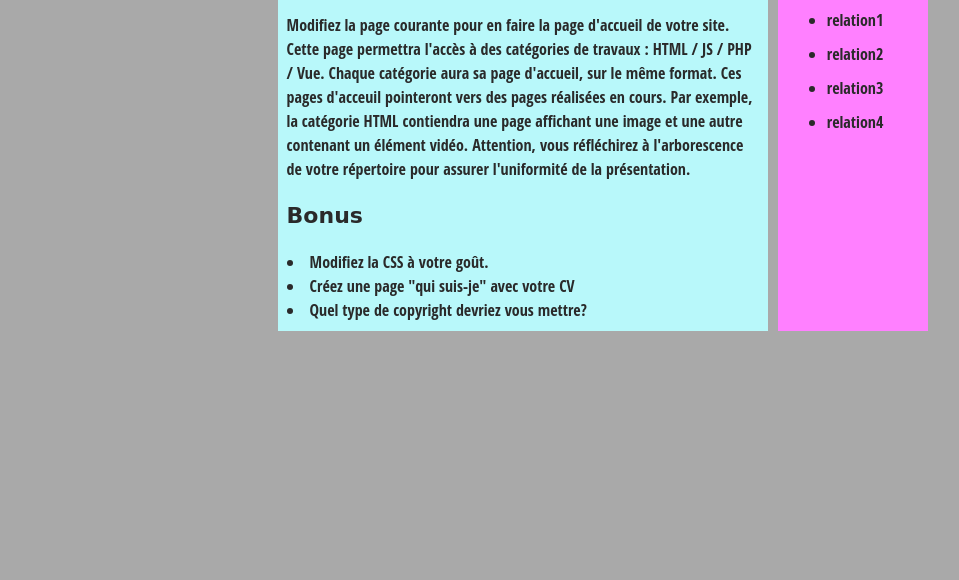
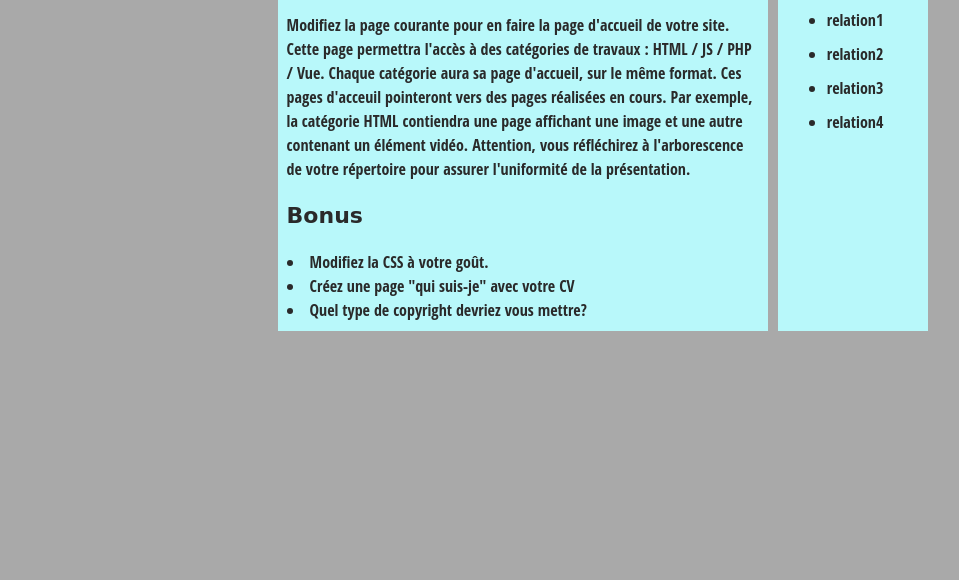
Before and after one commit to FAtole/FAtole.github.io, a plain HTML site: page HTLM_TP/index.html in a window 1280 px wide. Shown: the part 220-800 px from the top of the page, without its empty margins (160-1119 px from the left). Drawn offline with Linux system fonts and the light colour scheme.

Commit message:
Update style.css

```diff
--- a/HTLM_TP/style.css
+++ b/HTLM_TP/style.css
@@ -121,7 +121,6 @@ html, body {
   aside {
     flex: 1;
     margin-left: 10px;
-    background-color: #ff80ff;
   }
 
   aside li {
```
